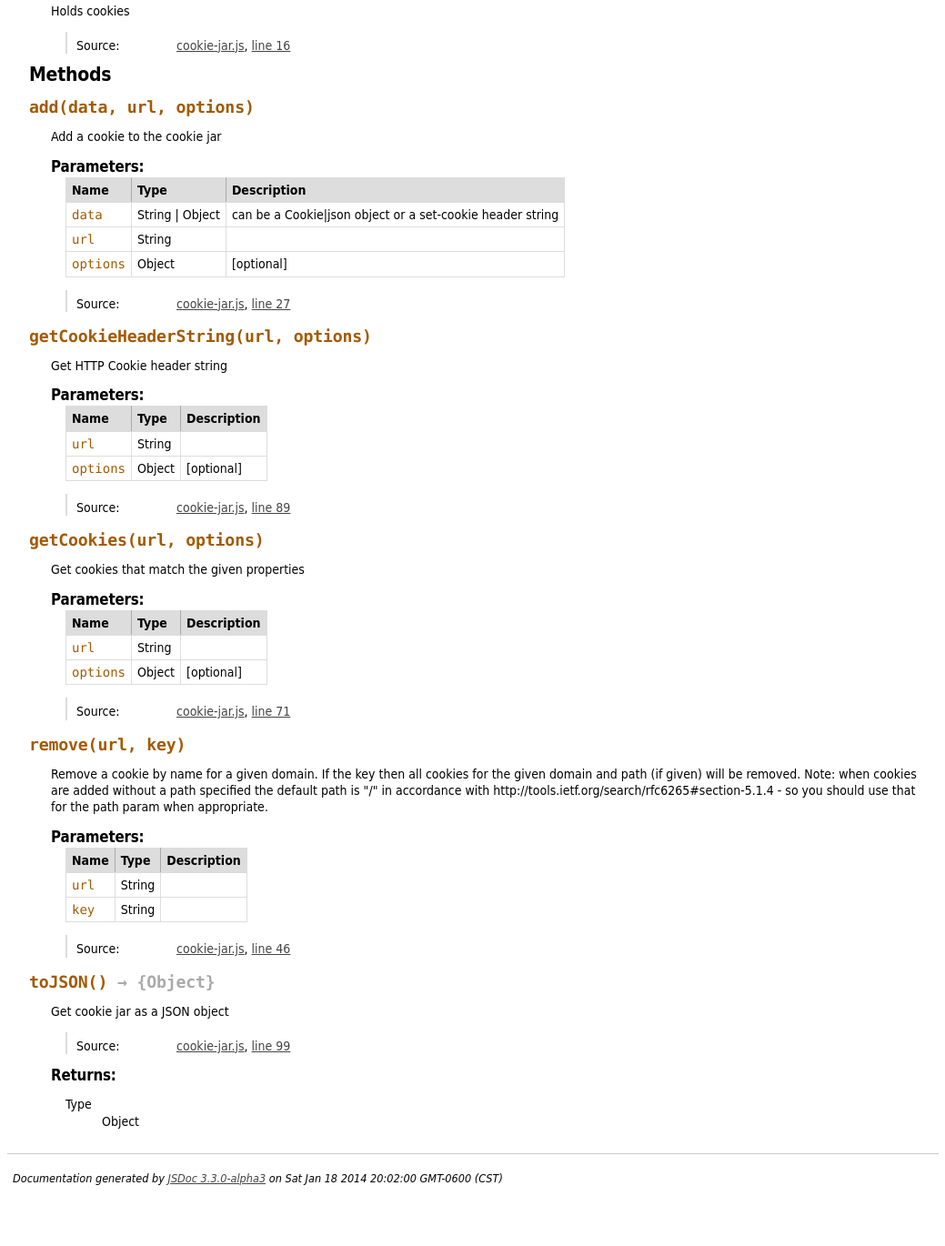
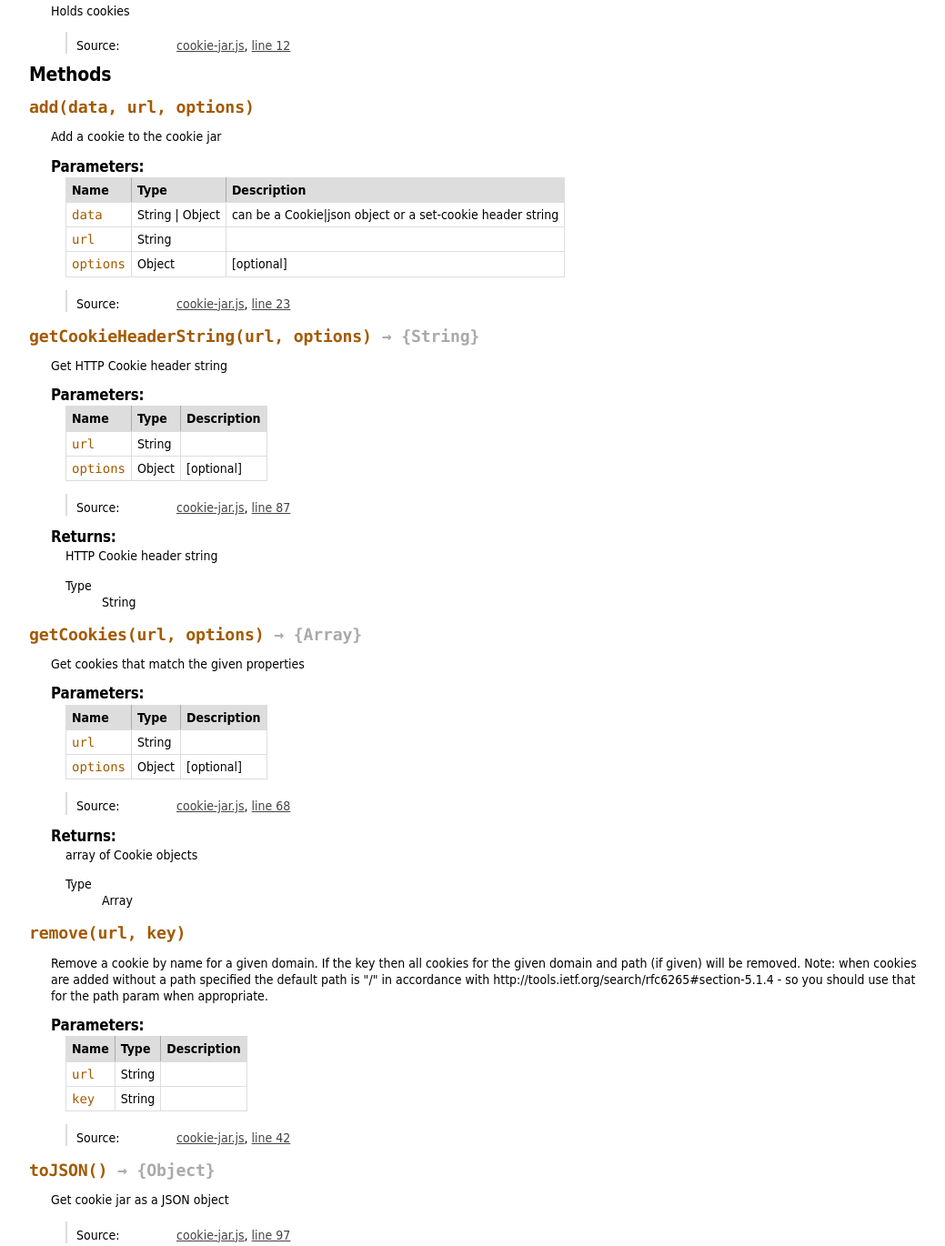
Before and after one commit to lalitkapoor/request-cookies, a plain HTML site: page CookieJar.html in a window 1280 px wide. Shown: the part 140-1510 px from the top of the page at 91% size, without its empty margins (0-1039 px from the left). Before the commit the page ends 1459 px from the top, so only its background shows below. Drawn offline with Linux system fonts and the light colour scheme.

Commit message:
updated docs

```diff
--- a/CookieJar.html
+++ b/CookieJar.html
@@ -80,7 +80,7 @@
 
     <dt class="tag-source">Source:</dt>
     <dd class="tag-source"><ul class="dummy"><li>
-        <a href="cookie-jar.js.html">cookie-jar.js</a>, <a href="cookie-jar.js.html#line16">line 16</a>
+        <a href="cookie-jar.js.html">cookie-jar.js</a>, <a href="cookie-jar.js.html#line12">line 12</a>
     </li></ul></dd>
 
 
@@ -265,7 +265,7 @@
 
     <dt class="tag-source">Source:</dt>
     <dd class="tag-source"><ul class="dummy"><li>
-        <a href="cookie-jar.js.html">cookie-jar.js</a>, <a href="cookie-jar.js.html#line27">line 27</a>
+        <a href="cookie-jar.js.html">cookie-jar.js</a>, <a href="cookie-jar.js.html#line23">line 23</a>
     </li></ul></dd>
 
 
@@ -293,7 +293,7 @@
 
 
 <dt>
-    <h4 class="name" id="getCookieHeaderString"><span class="type-signature"></span>getCookieHeaderString<span class="signature">(url, options)</span><span class="type-signature"></span></h4>
+    <h4 class="name" id="getCookieHeaderString"><span class="type-signature"></span>getCookieHeaderString<span class="signature">(url, options)</span><span class="type-signature"> &rarr; {String}</span></h4>
 
 
 </dt>
@@ -405,7 +405,7 @@
 
     <dt class="tag-source">Source:</dt>
     <dd class="tag-source"><ul class="dummy"><li>
-        <a href="cookie-jar.js.html">cookie-jar.js</a>, <a href="cookie-jar.js.html#line89">line 89</a>
+        <a href="cookie-jar.js.html">cookie-jar.js</a>, <a href="cookie-jar.js.html#line87">line 87</a>
     </li></ul></dd>
 
 
@@ -426,6 +426,28 @@
 
 
 
+    <h5>Returns:</h5>
+
+
+<div class="param-desc">
+    HTTP Cookie header string
+</div>
+
+
+
+<dl>
+	<dt>
+		Type
+	</dt>
+	<dd>
+
+<span class="param-type">String</span>
+
+
+	</dd>
+</dl>
+
+
 
 
 </dd>
@@ -433,7 +455,7 @@
 
 
 <dt>
-    <h4 class="name" id="getCookies"><span class="type-signature"></span>getCookies<span class="signature">(url, options)</span><span class="type-signature"></span></h4>
+    <h4 class="name" id="getCookies"><span class="type-signature"></span>getCookies<span class="signature">(url, options)</span><span class="type-signature"> &rarr; {Array}</span></h4>
 
 
 </dt>
@@ -545,7 +567,7 @@
 
     <dt class="tag-source">Source:</dt>
     <dd class="tag-source"><ul class="dummy"><li>
-        <a href="cookie-jar.js.html">cookie-jar.js</a>, <a href="cookie-jar.js.html#line71">line 71</a>
+        <a href="cookie-jar.js.html">cookie-jar.js</a>, <a href="cookie-jar.js.html#line68">line 68</a>
     </li></ul></dd>
 
 
@@ -564,6 +586,28 @@
 
 
 
+
+
+    <h5>Returns:</h5>
+
+
+<div class="param-desc">
+    array of Cookie objects
+</div>
+
+
+
+<dl>
+	<dt>
+		Type
+	</dt>
+	<dd>
+
+<span class="param-type">Array</span>
+
+
+	</dd>
+</dl>
 
 
 
@@ -689,7 +733,7 @@ that for the path param when appropriate.
 
     <dt class="tag-source">Source:</dt>
     <dd class="tag-source"><ul class="dummy"><li>
-        <a href="cookie-jar.js.html">cookie-jar.js</a>, <a href="cookie-jar.js.html#line46">line 46</a>
+        <a href="cookie-jar.js.html">cookie-jar.js</a>, <a href="cookie-jar.js.html#line42">line 42</a>
     </li></ul></dd>
 
 
@@ -758,7 +802,7 @@ that for the path param when appropriate.
 
     <dt class="tag-source">Source:</dt>
     <dd class="tag-source"><ul class="dummy"><li>
-        <a href="cookie-jar.js.html">cookie-jar.js</a>, <a href="cookie-jar.js.html#line99">line 99</a>
+        <a href="cookie-jar.js.html">cookie-jar.js</a>, <a href="cookie-jar.js.html#line97">line 97</a>
     </li></ul></dd>
 
 
@@ -823,7 +867,7 @@ that for the path param when appropriate.
 <br clear="both">
 
 <footer>
-    Documentation generated by <a href="https://github.com/jsdoc3/jsdoc">JSDoc 3.3.0-alpha3</a> on Sat Jan 18 2014 20:02:00 GMT-0600 (CST)
+    Documentation generated by <a href="https://github.com/jsdoc3/jsdoc">JSDoc 3.3.0-alpha3</a> on Sun Jan 19 2014 12:37:37 GMT-0600 (CST)
 </footer>
 
 <script> prettyPrint(); </script>
```
Also changed, not shown: Cookie.html (+5 -5 lines), cookie-jar.js.html (+3 -5 lines), cookie.js.html (+1 -5 lines), index.html (+1 -1 lines), 1 other file.
